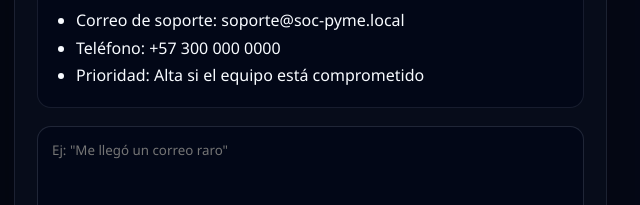
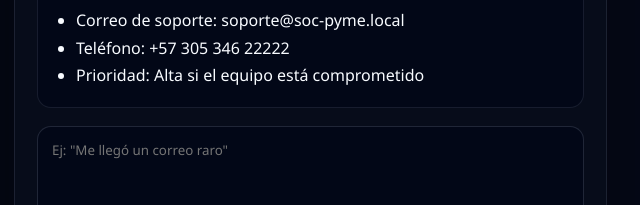
Before and after one commit to chamumejia/SOC-PYME, a website: page dashboard.html in a window 1280 px wide. Shown: the part 587-792 px from the top of the page, 635-1275 px from the left. Drawn offline with Linux system fonts and the light colour scheme.

Commit message:
Update dashboard.html

```diff
--- a/dashboard.html
+++ b/dashboard.html
@@ -170,7 +170,7 @@
                         <p>Si sospechas un correo raro o un archivo extraño, envía un incidente directo a la mesa de ayuda.</p>
                         <ul>
                             <li>Correo de soporte: soporte@soc-pyme.local</li>
-                            <li>Teléfono: +57 300 000 0000</li>
+                            <li>Teléfono: +57 305 346 22222</li>
                             <li>Prioridad: Alta si el equipo está comprometido</li>
                         </ul>
                     </div>
```
